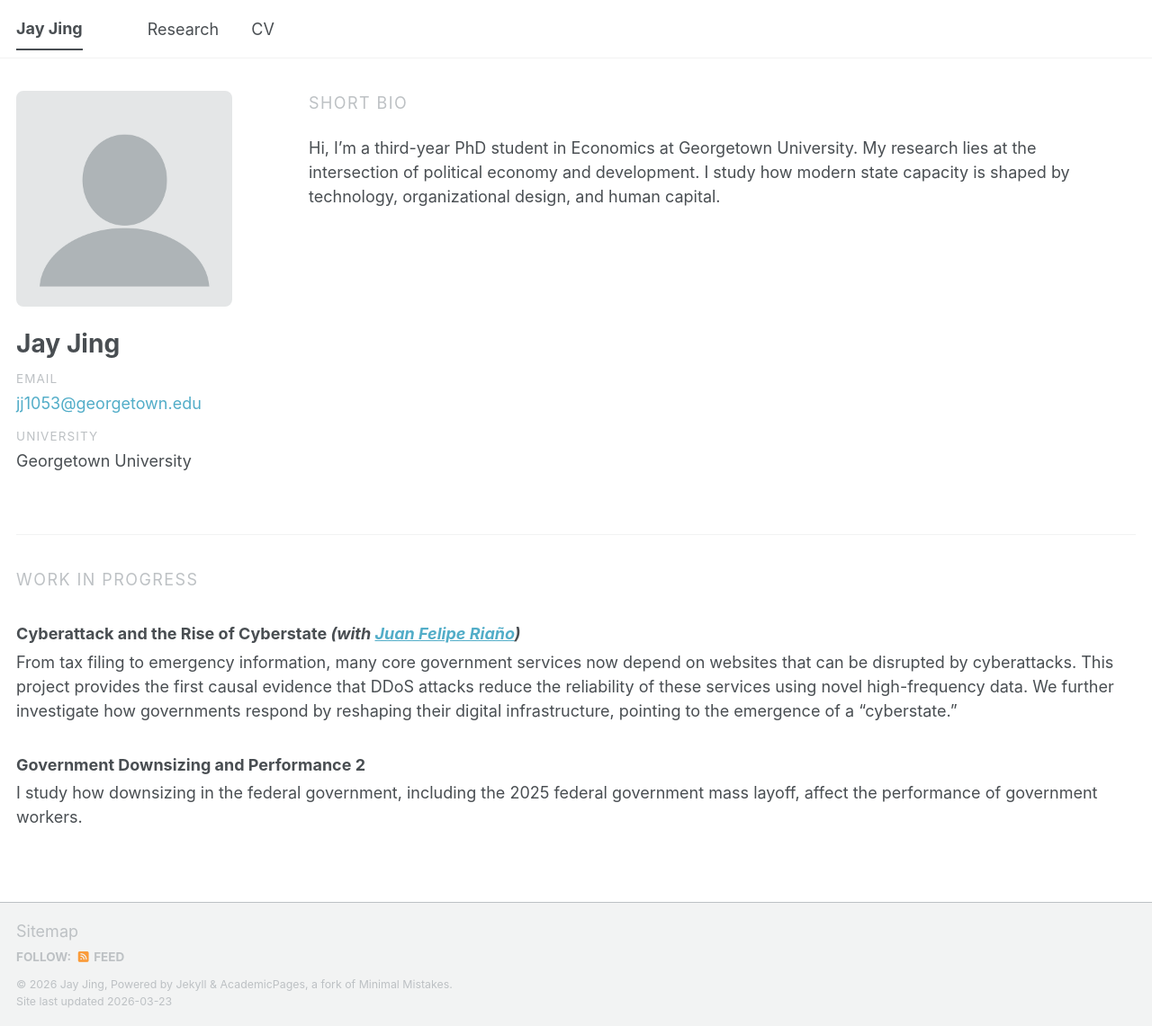
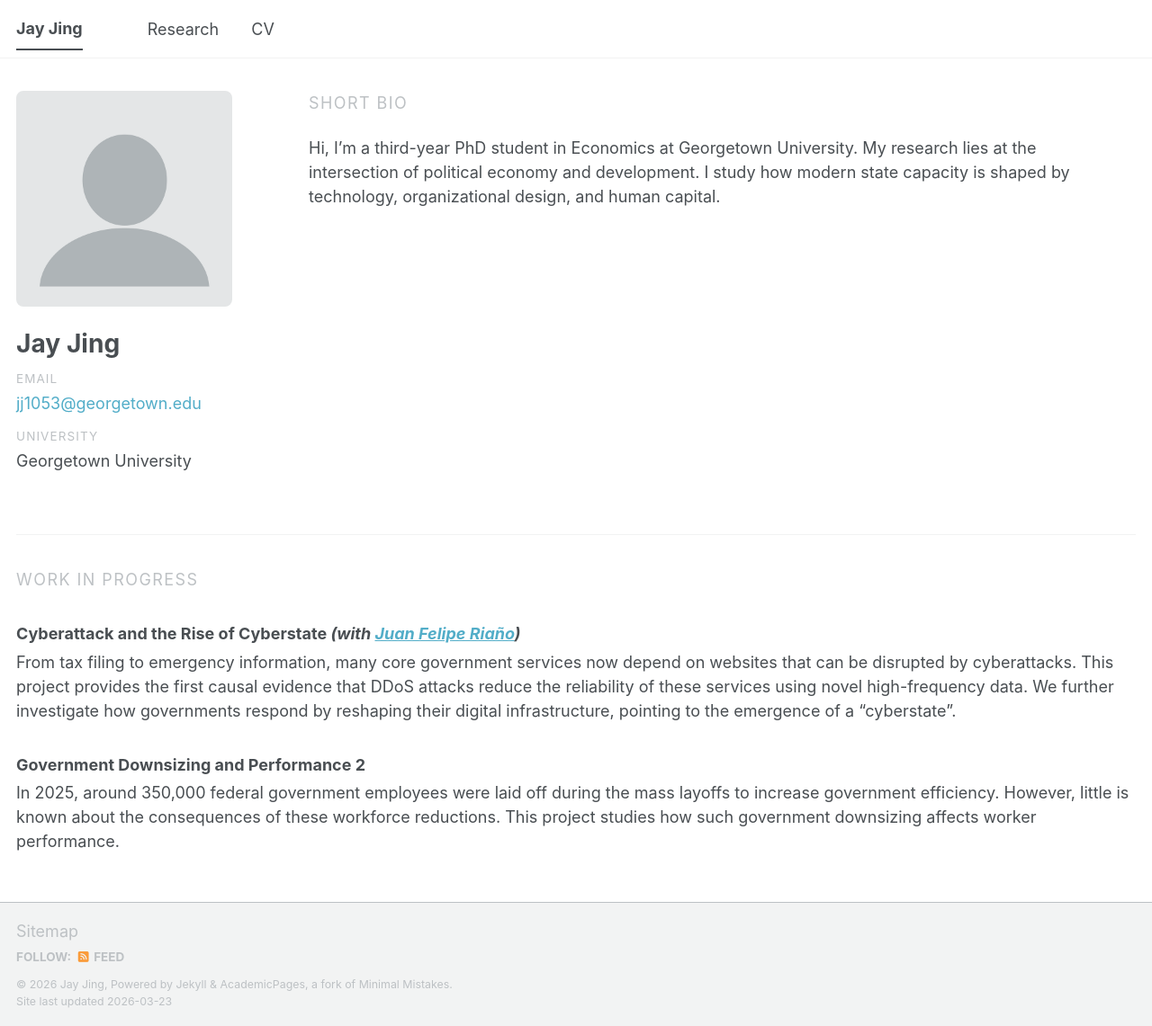
Before and after one commit to jay-jing-econ/jay-jing-econ.github.io, a Jekyll site: the page built from _pages/about.md, in a window 1280 px wide and 1141 px high. Shown: the whole window at 90% size. Built offline with Jekyll 4.4.1, drawn with Linux system fonts in a browser that asks for light colours; a script bundle is joined from its source files by our own code; library files that are not in the unit come from our copies.

Commit message:
update config

```diff
--- a/_pages/about.md
+++ b/_pages/about.md
@@ -42,11 +42,11 @@ redirect_from:
   <p class="home-section__label">Work in Progress</p>
   <div class="home-project">
     <h3 class="home-project__title">Cyberattack and the Rise of Cyberstate <em>(with <a href="https://www.juanfeliperiano.com" target="_blank" rel="noopener noreferrer">Juan Felipe Riaño</a>)</em></h3>
-    <p> From tax filing to emergency information, many core government services now depend on websites that can be disrupted by cyberattacks. This project provides the first causal evidence that DDoS attacks reduce the reliability of these services using novel high-frequency data. We further investigate how governments respond by reshaping their digital infrastructure, pointing to the emergence of a “cyberstate.” </p>
+    <p> From tax filing to emergency information, many core government services now depend on websites that can be disrupted by cyberattacks. This project provides the first causal evidence that DDoS attacks reduce the reliability of these services using novel high-frequency data. We further investigate how governments respond by reshaping their digital infrastructure, pointing to the emergence of a “cyberstate”. </p>
   </div>
 
   <div class="home-project">
     <h3 class="home-project__title">Government Downsizing and Performance 2</h3>
-    <p> I study how downsizing in the federal government, including the 2025 federal government mass layoff, affect the performance of government workers. </p>
+    <p> In 2025, around 350,000 federal government employees were laid off during the mass layoffs to increase government efficiency. However, little is known about the consequences of these workforce reductions. This project studies how such government downsizing affects worker performance. </p>
   </div>
 </section>
```
